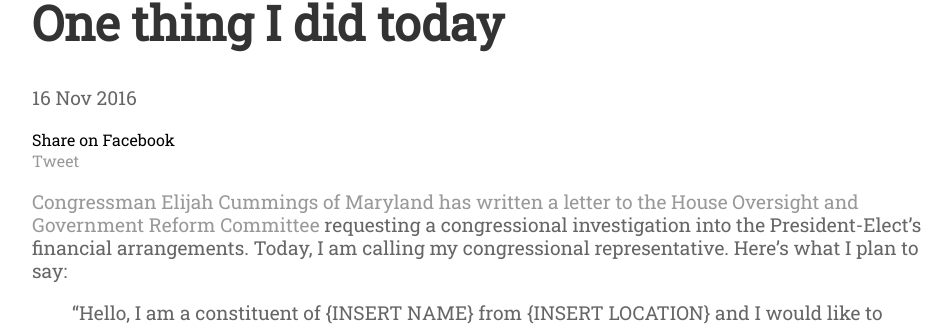
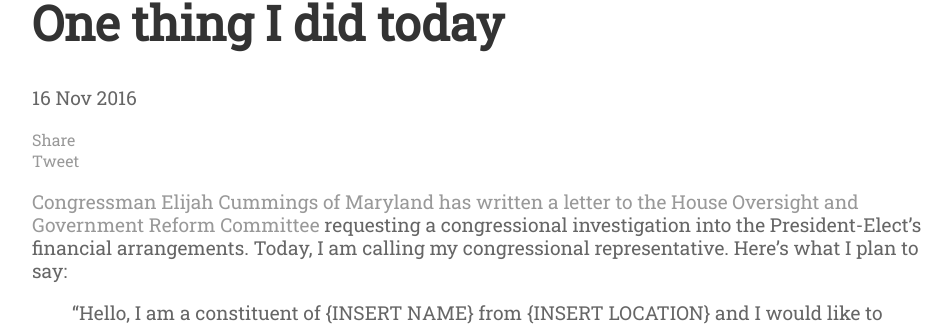
Before and after one commit to aperala/littlecanary.github.io, a Jekyll site: the page built from _posts/2016-11-16-one-thing.md, in a window 1280 px wide. Shown: the part 122-448 px from the top of the page, without its empty margins (160-1112 px from the left). Built offline with Jekyll 4.4.1, drawn with Linux system fonts in a browser that asks for light colours; comment, search, counter and statistics services are not loaded.

Commit message:
Update post.html

```diff
--- a/_layouts/post.html
+++ b/_layouts/post.html
@@ -6,10 +6,7 @@
 
 <!--  Share buttons code -->
 
-<div class="fb-share-button"
-  data-href="{{ page.url }}"
-  data-layout="button_count">Share on Facebook
-</div>
+<div class="fb-share-button" data-href="{{ page.url }}" data-layout="button" data-size="small" data-mobile-iframe="true"><a class="fb-xfbml-parse-ignore" target="_blank" href="https://www.facebook.com/sharer/sharer.php?u=https%3A%2F%2Fwww.littlecanary.github.io%2F&amp;src=sdkpreparse">Share</a></div>
 
 <a class="twitter-share-button"
   href="https://twitter.com/intent/tweet?text=What%20to%20Do%20Today?&url={{ page.url }}">
```
